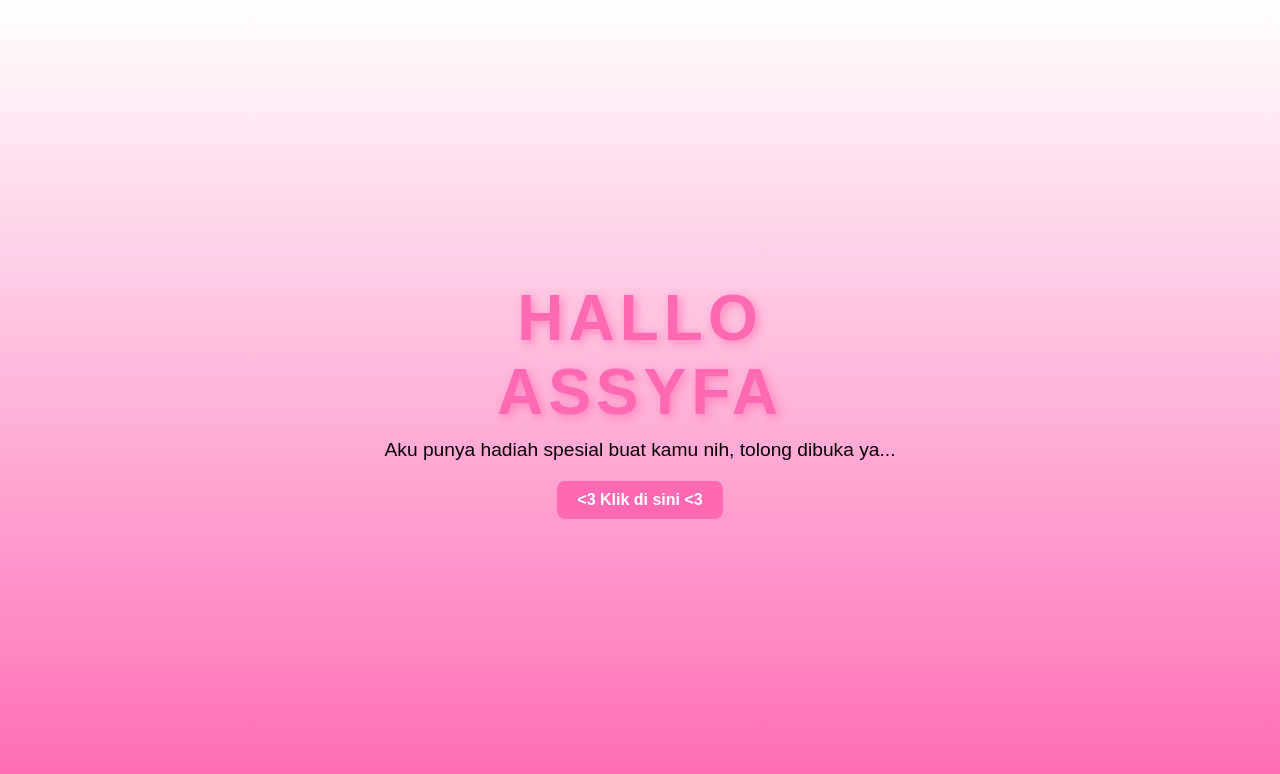
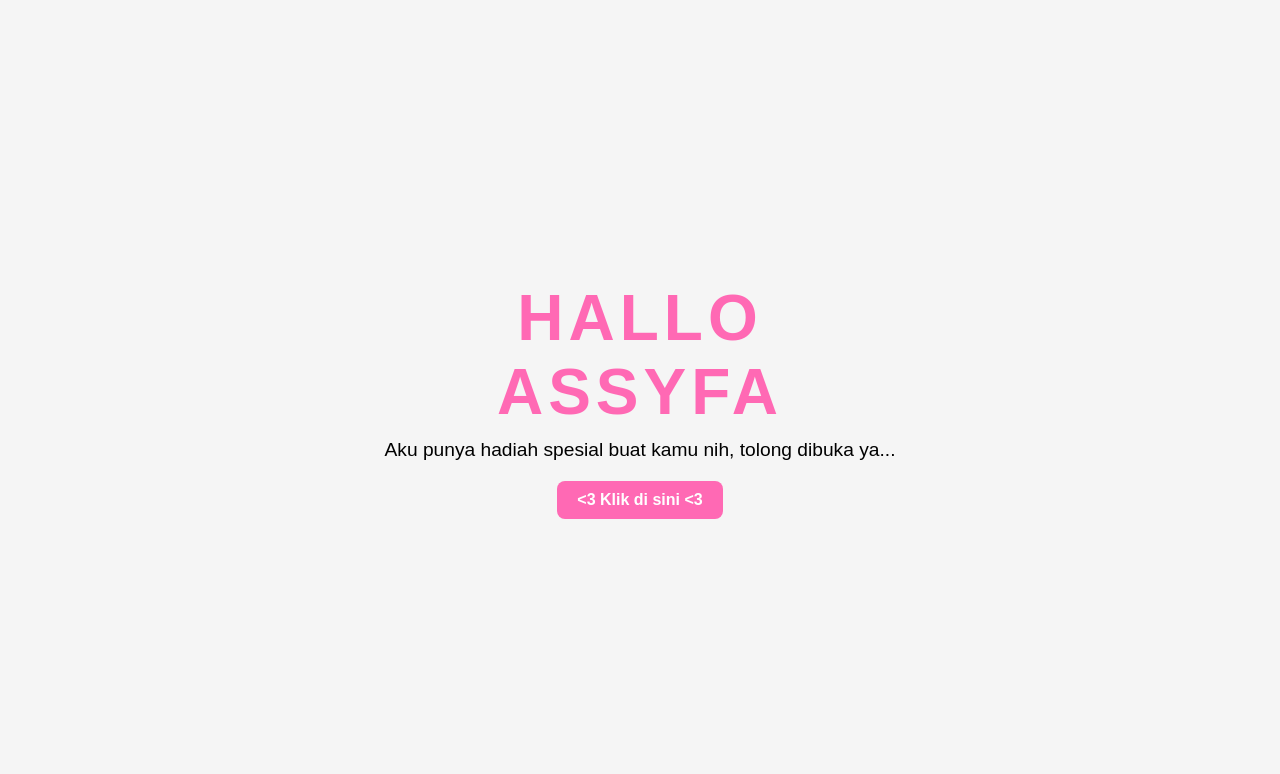
Before and after one commit to reyzahyper/Website, a plain HTML site: page index.html in a window 1280 px wide. Drawn offline with Linux system fonts and the light colour scheme.

Commit message:
Update index.html

```diff
--- a/index.html
+++ b/index.html
@@ -9,7 +9,7 @@
     <style>
         /* Pastikan body memenuhi layar dan kontennya ada di tengah */
         body {
-            background: linear-gradient(to bottom, #ffffff, #ff69b4); /* Gradasi putih ke pink */
+            background-color: #f5f5f5; /* Warna abu-abu muda sesuai dengan gambar */
             color: black;
             font-family: Arial, sans-serif;
             display: flex;
@@ -33,7 +33,6 @@
             font-weight: bold;
             text-align: center;
             color: #ff69b4; /* Warna pink */
-            text-shadow: 3px 3px 10px rgba(255, 105, 180, 0.7); /* Efek glow */
         }
 
         .greetings .hallo,
@@ -62,13 +61,12 @@
             border: none;
             border-radius: 8px;
             cursor: pointer;
-            transition: background-color 0.3s ease, transform 0.2s ease;
+            transition: background-color 0.3s ease;
             font-weight: bold;
         }
 
         .button button:hover {
             background-color: #ff85c2;
-            transform: scale(1.05); /* Efek memperbesar sedikit saat hover */
         }
 
         .button a {
```
